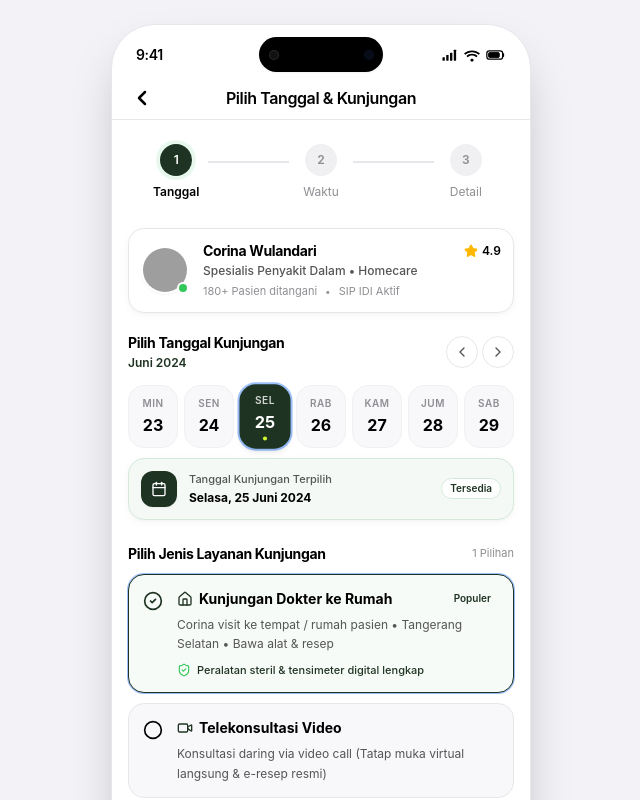
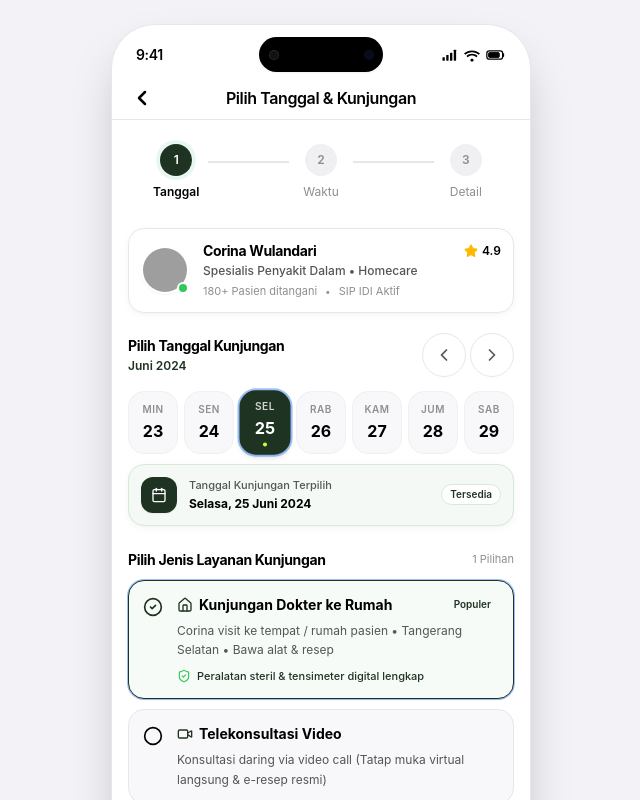
Before and after one commit to dendyadinirwana/corina-homecare, a React (Vite) app: page /booking/langkah-1 in a window 1280 px wide. Shown: the top 800 px of the page, without its empty margins (319-959 px from the left). Built offline with nearby package versions, Linux system fonts and the light colour scheme; grey boxes are pictures that could not be loaded.

Commit message:
fix: enforce 44x44px touch targets on week navigation and ubah buttons

```diff
--- a/src/pages/BookingStep1Page.tsx
+++ b/src/pages/BookingStep1Page.tsx
@@ -134,18 +134,18 @@ export const BookingStep1Page: React.FC = () => {
                 data-testid="btn-prev-month"
                 onClick={handlePrevWeek}
                 aria-label="Minggu Sebelumnya"
-                className="w-8 h-8 rounded-full flex items-center justify-center text-ink-secondary hover:text-ink-primary hover:bg-card-hover btn-tactile border border-border-hairline"
+                className="w-11 h-11 min-w-[44px] min-h-[44px] rounded-full flex items-center justify-center text-ink-secondary hover:text-ink-primary hover:bg-card-hover btn-tactile border border-border-hairline"
               >
-                <ChevronLeft className="w-4 h-4" />
+                <ChevronLeft className="w-5 h-5" />
               </button>
               <button
                 type="button"
                 data-testid="btn-next-month"
                 onClick={handleNextWeek}
                 aria-label="Minggu Selanjutnya"
-                className="w-8 h-8 rounded-full flex items-center justify-center text-ink-secondary hover:text-ink-primary hover:bg-card-hover btn-tactile border border-border-hairline"
+                className="w-11 h-11 min-w-[44px] min-h-[44px] rounded-full flex items-center justify-center text-ink-secondary hover:text-ink-primary hover:bg-card-hover btn-tactile border border-border-hairline"
               >
-                <ChevronRight className="w-4 h-4" />
+                <ChevronRight className="w-5 h-5" />
               </button>
             </div>
           </div>
--- a/src/pages/BookingStep2Page.tsx
+++ b/src/pages/BookingStep2Page.tsx
@@ -96,9 +96,9 @@ export const BookingStep2Page: React.FC = () => {
               type="button"
               data-testid="btn-ubah-tanggal"
               onClick={() => navigate('/booking/langkah-1')}
-              className="inline-flex items-center gap-1 px-3 py-1.5 rounded-full text-xs font-semibold text-forest bg-white border border-[#D5EADB] hover:bg-[#E8F8EE] btn-tactile shadow-2xs shrink-0"
+              className="inline-flex items-center justify-center gap-1.5 min-h-[44px] px-3.5 py-2 rounded-full text-xs font-semibold text-forest bg-white border border-[#D5EADB] hover:bg-[#E8F8EE] btn-tactile shadow-2xs shrink-0"
             >
-              <Edit2 className="w-3 h-3" />
+              <Edit2 className="w-3.5 h-3.5" />
               <span>Ubah</span>
             </button>
           </div>
```
Also changed, not shown: 1 other file (tests, documents, lock files or other folders).
